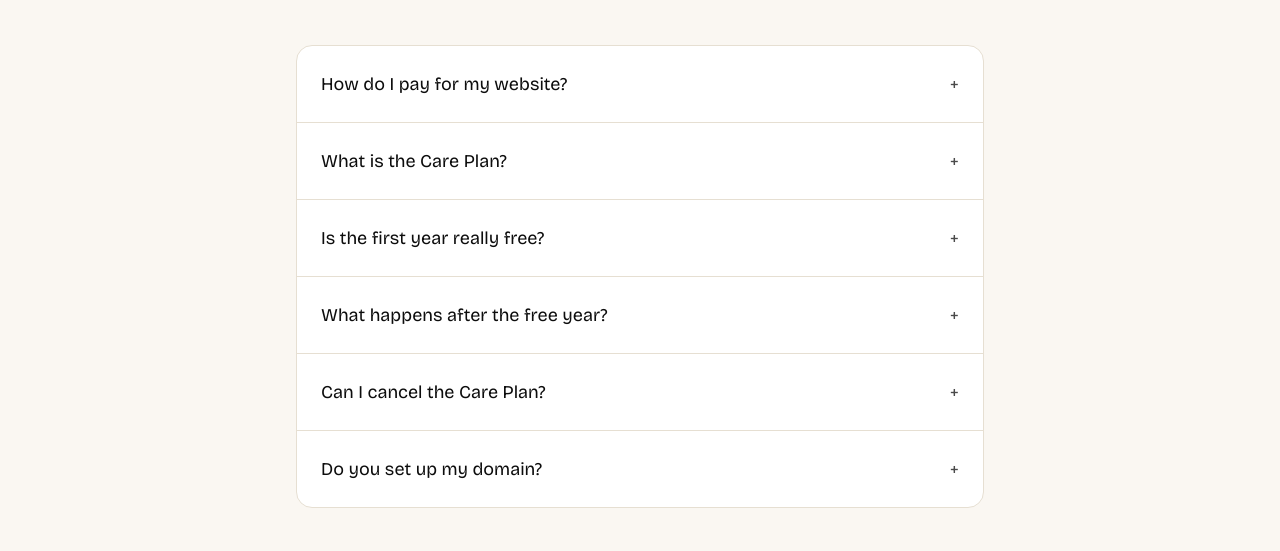
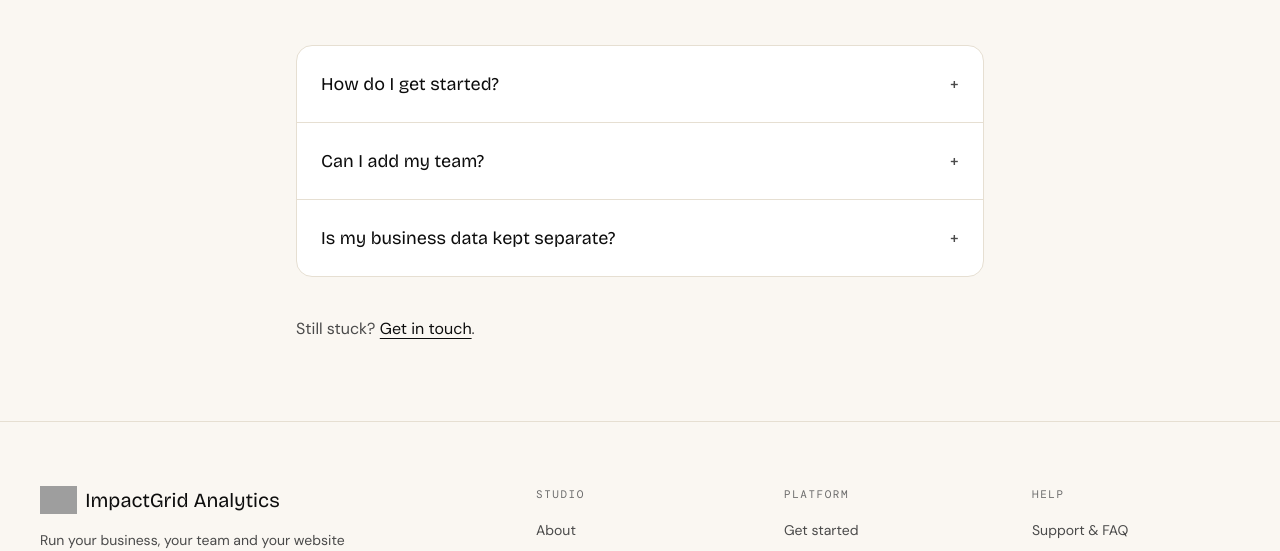
Before and after one commit to donmoyero/ImpactGrid-Analytics, a Next.js app: page /support in a window 1280 px wide. Shown: the part 229-780 px from the top of the page. Built offline with nearby package versions, Linux system fonts and the light colour scheme; no server answers; grey boxes are pictures that could not be loaded.

Commit message:
Support page: platform FAQ

```diff
--- a/app/support/page.tsx
+++ b/app/support/page.tsx
@@ -1,33 +1,19 @@
 import Link from "next/link";
-import { packages } from "@/lib/packages";
-import { formatGBP } from "@/lib/utils";
 
 export const metadata = { title: "Support & FAQ — ImpactGrid Analytics" };
 
 const faqs = [
   {
-    q: "How do I pay for my website?",
-    a: "The website build is invoiced by bank transfer. After you complete the project form we email your invoice with our bank details, and we start once it's paid.",
+    q: "How do I get started?",
+    a: "Choose Get started, create an account and sign in. Once your account is approved and linked to your business, you will see your business dashboard.",
   },
   {
-    q: "What is the Care Plan?",
-    a: "Hosting, SSL, daily backups, uptime monitoring, software updates and small content edits, all looked after by us so your site stays live and secure.",
+    q: "Can I add my team?",
+    a: "Yes. Business owners and admins can invite staff by email from the Team page and choose a role for each person. Each person accepts by signing in with the email address the invitation was sent to.",
   },
   {
-    q: "Is the first year really free?",
-    a: "Yes. You register a card with Stripe when you order, but nothing is charged for 12 months.",
-  },
-  {
-    q: "What happens after the free year?",
-    a: `Your card is charged once a year (${packages.map((p) => `${p.name} ${formatGBP(p.carePlanYearly)}`).join(", ")}) until you cancel. Stripe emails you before the first charge.`,
-  },
-  {
-    q: "Can I cancel the Care Plan?",
-    a: "Yes, any time. Cancel before your free year ends and you will never be charged. Email us and we will cancel it for you.",
-  },
-  {
-    q: "Do you set up my domain?",
-    a: "Yes. Tell us the domain you want and we check availability and set it up as part of the build.",
+    q: "Is my business data kept separate?",
+    a: "Yes. Each business's information is kept separate, and only people who belong to that business can see it.",
   },
 ];
 
```
